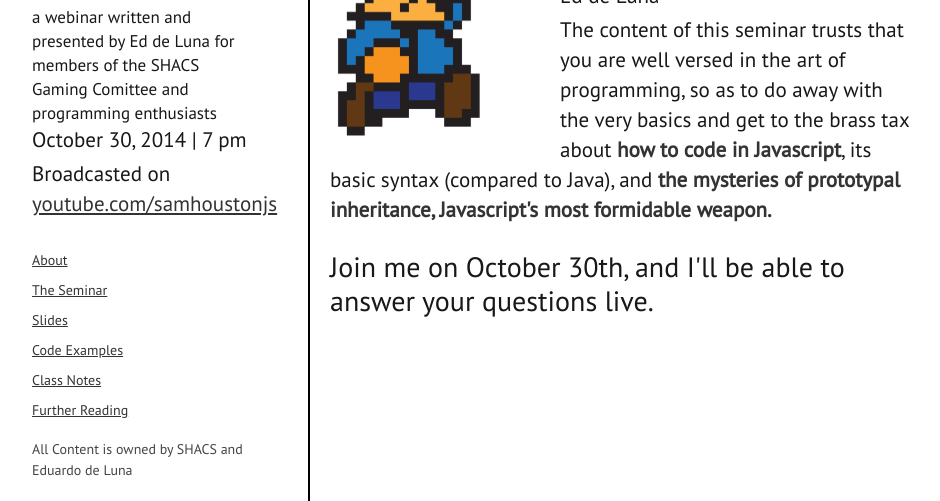
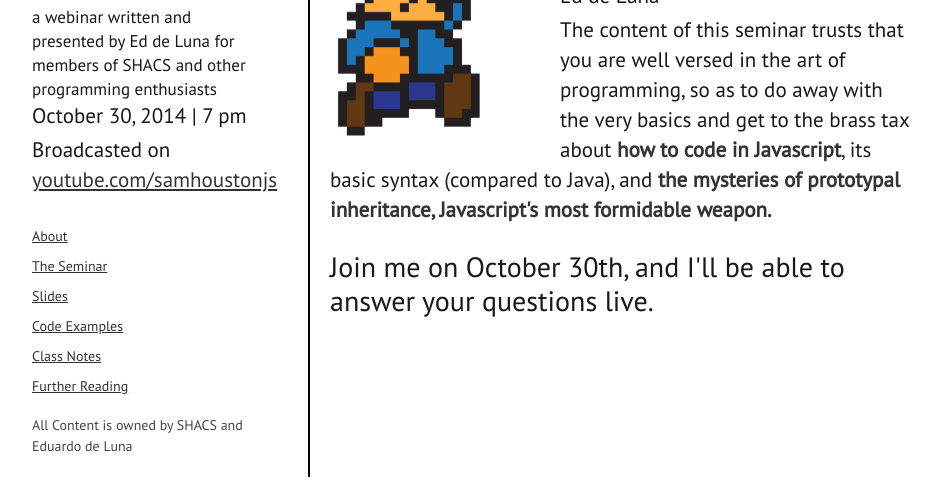
Before and after one commit to samhouston/samhouston.github.io, a website: page index.html in a window 1280 px wide. Shown: the part 303-804 px from the top of the page, without its empty margins (138-1078 px from the left). Drawn offline with Linux system fonts and the light colour scheme.

Commit message:
smallupdate

```diff
--- a/index.html
+++ b/index.html
@@ -16,7 +16,7 @@
 			</div>
 			<div id="navme" class="four columns sidebar">
 					<h2>An Introduction to Javascript for Java Programmers</h2>
-					<h5>a webinar written and presented by Ed de Luna for members of the SHACS Gaming Comittee and programming enthusiasts</h5>
+					<h5>a webinar written and presented by Ed de Luna for members of SHACS and other programming enthusiasts</h5>
 					<h4>October 30, 2014 | 7 pm</h4>
 					<h4>Broadcasted on <a href="http://www.youtube.com/samhoustonjs">youtube.com/samhoustonjs</a></h4>
 					<nav>
```
